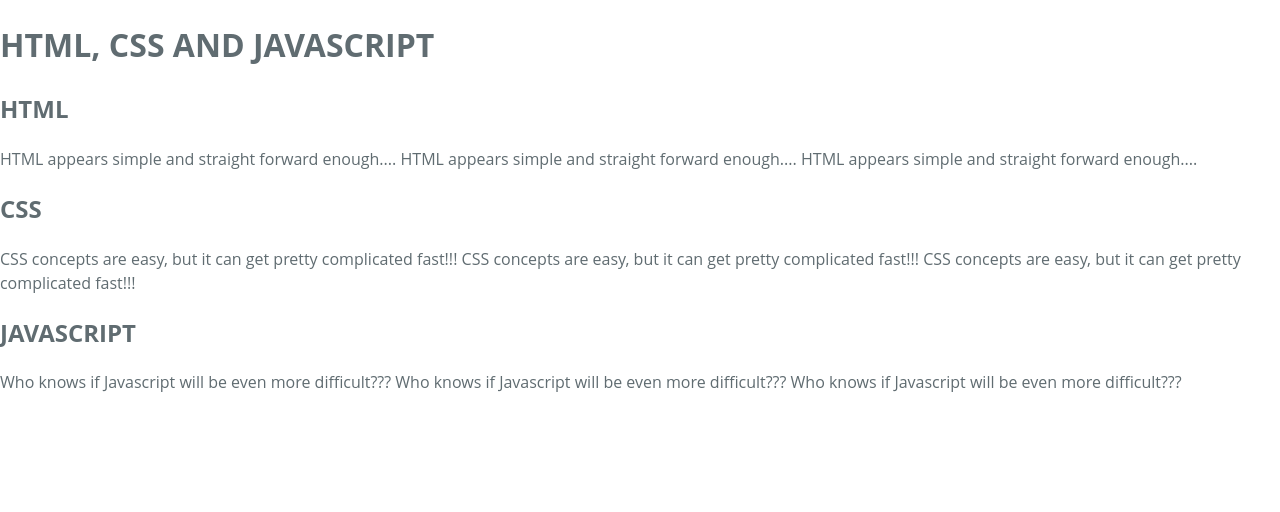
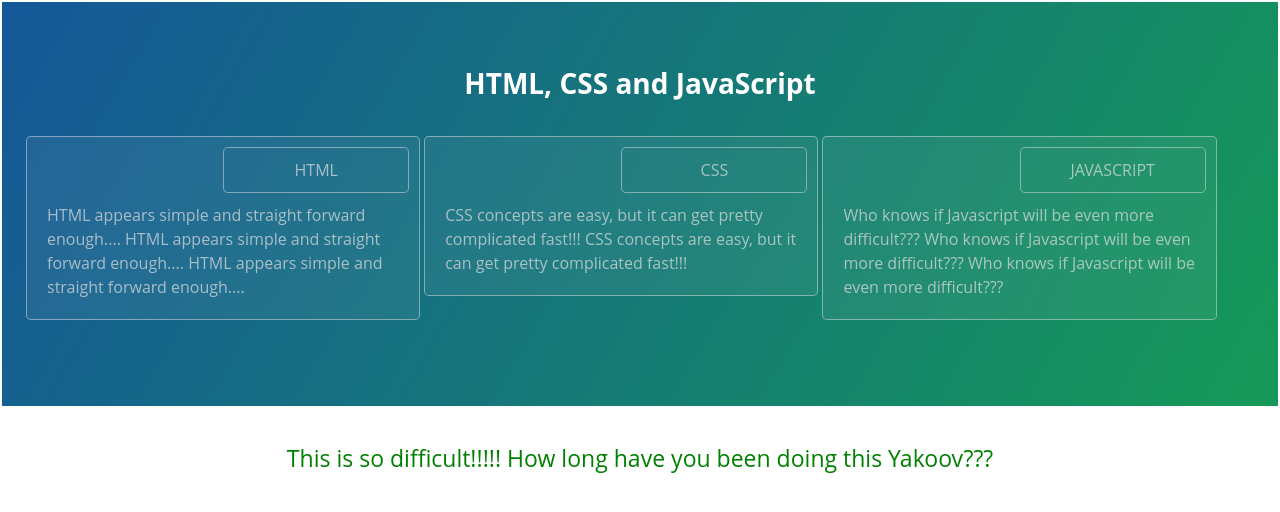
Before and after one commit to ebiyele/mod2assignment, a plain HTML site: page module2assignment/index.html in a window 1280 px wide. Drawn offline with Linux system fonts and the light colour scheme; files that its build step writes are made by us from their sources.

Commit message:
my assignment

```diff
--- a/module2assignment/css/mystyle1.css
+++ b/module2assignment/css/mystyle1.css
@@ -0,0 +1,195 @@
+
+
+*{
+	margin: 0px; padding: 0px;
+	box-sizing: border-box;
+}
+
+
+
+
+body{
+
+}
+
+div{
+	padding: 10px; margin: 2px;
+}
+
+
+
+div.color{
+	background-color: #159957;
+    background-image: linear-gradient(120deg, #155799, #159957);
+
+}
+
+
+div.header{
+	padding: 10px; margin: 2px;
+}
+
+
+
+.div1, .div2, .div3{
+	color: rgba(225, 225, 225, 0.7);
+
+	width: 32%;
+
+
+	border: 1px solid;
+	border-color: rgba(225, 225, 225, 0.5);
+	border-radius: .3rem;
+
+	background-color: rgba(225, 225, 225, 0.07);
+
+	font-family: "Open Sans", "Helvetica Neue", Helvetica, Arial, sans-serif;
+	float: left
+
+}
+
+.div4{
+	clear: both;
+	width: 100%
+
+}
+
+
+#div4{
+	border: none;
+}
+/*	color: rgba(225, 225, 225, 0.7);
+
+	width: 32%;
+
+	border: 1px solid;
+	border-color: rgba(225, 225, 225, 0.5);
+	border-radius: .3rem;
+
+	background-color: rgba(225, 225, 225, 0.07);
+
+	font-family: "Open Sans", "Helvetica Neue", Helvetica, Arial, sans-serif;
+
+
+}
+
+
+.div3{
+	color: rgba(225, 225, 225, 0.7);
+
+	width: 32%;
+
+	border: 1px solid;
+	border-color: rgba(225, 225, 225, 0.5);
+	border-radius: .3rem;
+
+	background-color: rgba(225, 225, 225, 0.07);
+
+	font-family: "Open Sans", "Helvetica Neue", Helvetica, Arial, sans-serif;
+
+}*/
+
+p{
+padding: 10px;
+line-height: 24px;
+clear: right
+}
+
+
+
+p.inline{
+	border: 1px solid;
+	border-radius: 0.3rem;
+	border-color: rgba(225, 225, 225, 0.5);
+
+	width: 50%;
+	overflow: hidden;
+	text-align: center;
+	float: right
+
+}
+
+
+
+h1.header{
+	padding: 35px 5px 5px 5px; margin: 5px;
+	/*display: block;*/
+	color: white;
+	height: 100px;
+
+	font-family: "Open Sans", "Helvetica Neue", Helvetica, Arial, sans-serif;
+	/*font-style: normal;
+	font-weight:bold;*/
+	font-size: 175% ;
+
+	text-transform: ;
+	text-align: center;
+}
+
+
+
+
+section {
+	clear: left;
+	color: green; text-align: center;
+
+	font-family: "Open Sans", "Helvetica Neue", Helvetica, Arial, sans-serif;
+	font-size: 23px;
+}
+
+
+
+/*Large Devices*/
+@media (min-width: 1200px) {
+	.div1{
+		width: 32%;
+	}
+
+	.div2{
+		width: 32%;
+	}
+
+	.div3{
+		width: 32%;
+	}
+	p.inline{
+		width: 50%;
+	}
+}
+
+
+
+/*Medium Devices*/
+@media (min-width: 992px) and (max-width: 1199px) {
+	.div1{
+		width: 48%;
+	}
+
+	.div2{
+		width: 48%;
+	}
+	.div3{
+		width: 96%;
+	}
+	p.inline{
+		width: 15%;
+	}
+}
+
+
+/*Small Devices*/
+@media (max-width: 991px) {
+	.div1{
+		width: 96%;
+	}
+
+	.div2{
+		width: 96%;
+	}
+	.div3{
+		width: 96%;
+	}
+	p.inline{
+		width: 15%;
+	}
+}
--- a/module2assignment/index.html
+++ b/module2assignment/index.html
@@ -3,38 +3,60 @@
 <head>
 <meta charset="utf-8">
 <title>Mod2Solution</title>
-<link rel="stylesheet" type="text/css" href="css/stylesheet.css">
-<link rel="stylesheet" type="text/css" href="css/style.css">
+<link rel="stylesheet" type="text/css" href="css/mystyle1.css">
 </head>
 
 <body>
 
-	<h1>HTML, CSS AND JAVASCRIPT</h1>
+		<div class= "color">
+			<div class= "header">
 
-		<div>
-			<h2>HTML</h2>
+					<h1 class= "header">HTML, CSS and JavaScript</h1>
+
+					<div class= "div1">
+						<p class="inline">HTML</p>
 						<p>HTML appears simple and straight forward enough....
 						HTML appears simple and straight forward enough....
 						HTML appears simple and straight forward enough....
 						</p>
 					</div>
 
-		<div>
-			<h2>CSS</h2>
+					<div class= "div2">
+						<p class="inline">CSS</p>
 						<p>CSS concepts are easy, but it can get pretty complicated fast!!!
-				CSS concepts are easy, but it can get pretty complicated fast!!!
 						CSS concepts are easy, but it can get pretty complicated fast!!!
 						</p>
 					</div>
 
-		<div>
-			<h2>JAVASCRIPT</h2>
+					<div class= "div3">
+						<p class="inline">JAVASCRIPT</p>
 						<p>Who knows if Javascript will be even more difficult???
 						Who knows if Javascript will be even more difficult???
 						Who knows if Javascript will be even more difficult???
 						</p>
 					</div>
 
+					<div class= "div4">
+						<p class="inline" id= "div4"></p>
+						<p></p>
+					</div>
+
+			</div>
+		</div>
+
+		<div>
+			<div>
+				<div>
+					<section>This is so difficult!!!!! How long have you been doing this Yakoov???</section>
+				</div>
+			</div>
+		</div>
+
+
+
+
+
+
 
 </body>
 
```
Lines whose indentation alone changed are shown as unchanged.
